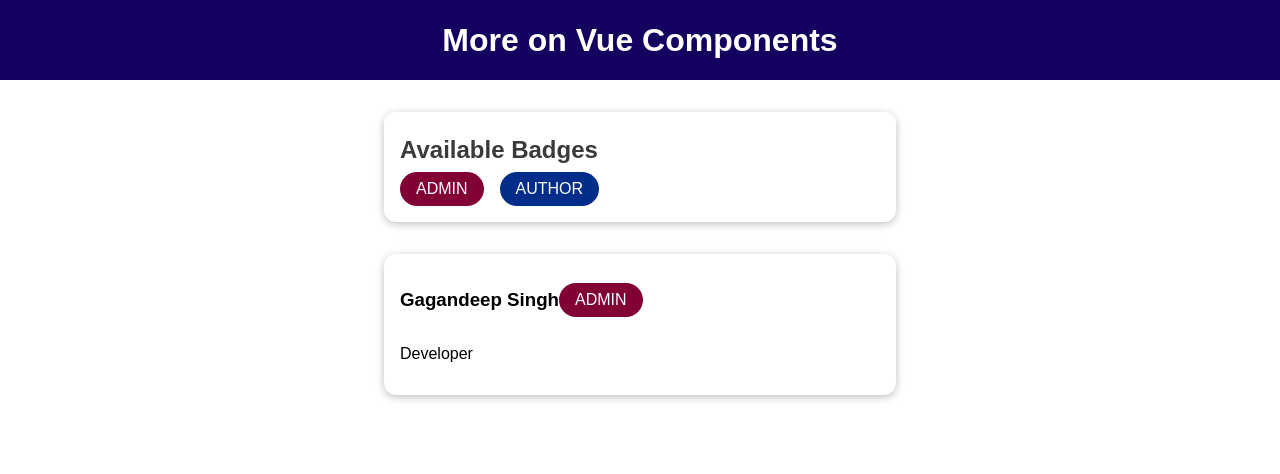
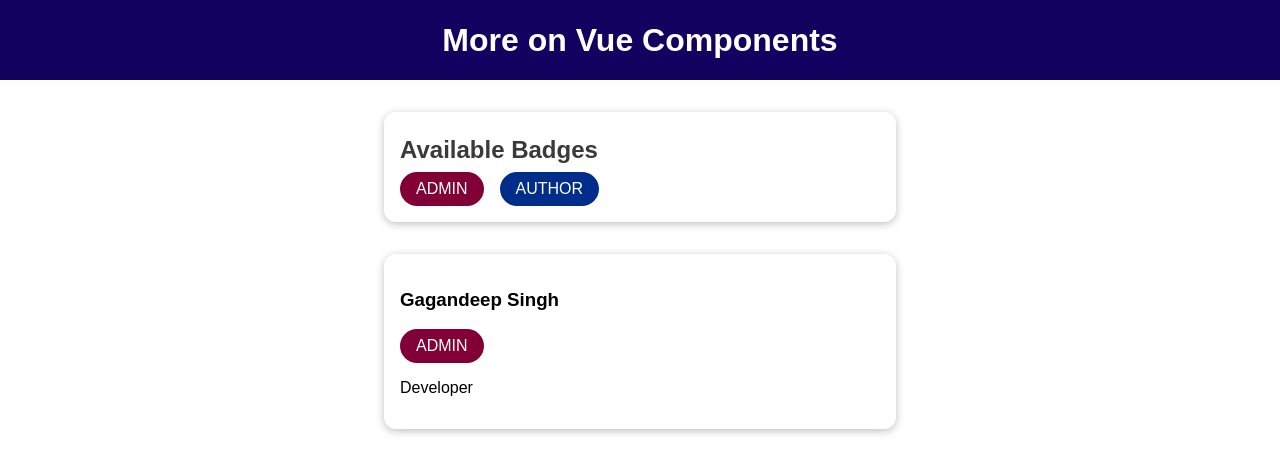
Before and after one commit to Gagandeep39/vue-components-3, a Vue app: page / in a window 1280 px wide. Shown: the top 474 px of the page. Built offline with nearby package versions, Linux system fonts and the light colour scheme.

Commit message:
Removed uused css

```diff
--- a/src/components/UserInfo.vue
+++ b/src/components/UserInfo.vue
@@ -21,11 +21,3 @@ export default {
   props: ["fullName", "infoText", "role"],
 };
 </script>
-
-<style scoped>
-section header {
-  display: flex;
-  justify-content: space-between;
-  align-items: center;
-}
-</style>
```
